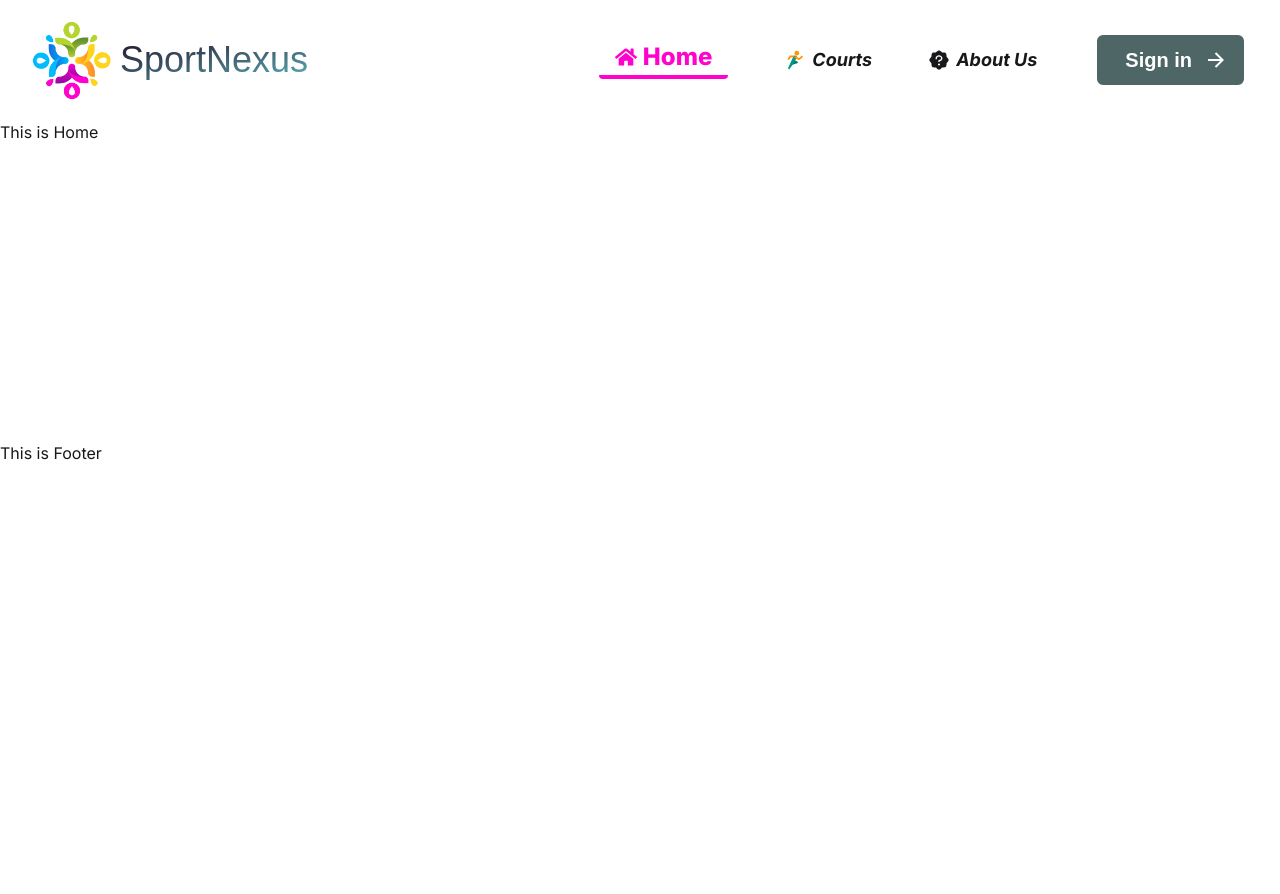
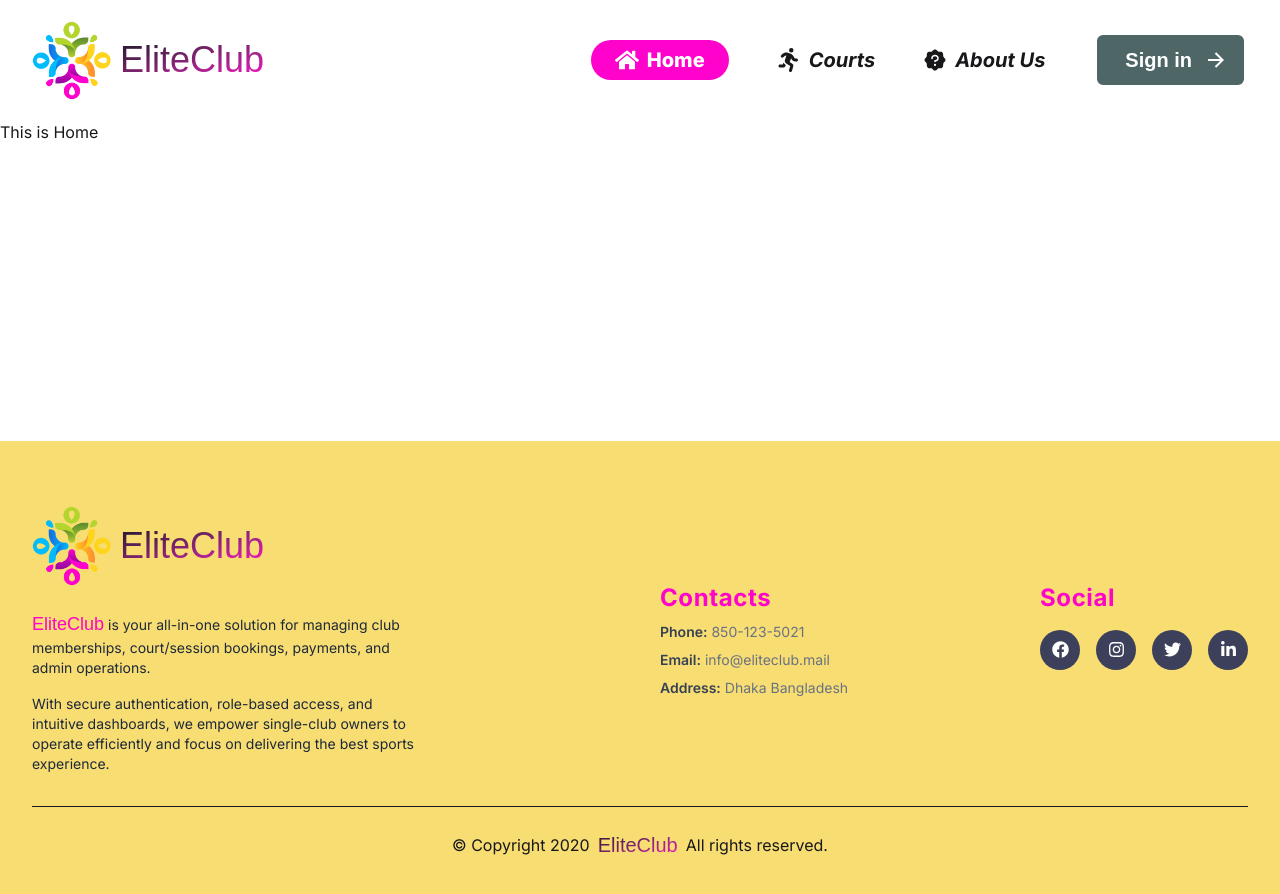
Before and after one commit to ei-shadi/ElitClub, a React (Vite) app: page / in a window 1280 px wide. Shown: the top 894 px of the page. Before the commit the page ends 800 px from the top, so only its background shows below. Built offline with nearby package versions, Linux system fonts and the light colour scheme; a web font is replaced by a local one.

Commit message:
Footer Compeleted

```diff
--- a/index.html
+++ b/index.html
@@ -8,7 +8,7 @@
     <!-- Font Shared -->
     <link href="https://api.fontshare.com/v2/css?f[]=hoover@700&display=swap" rel="stylesheet">
     <meta name="viewport" content="width=device-width, initial-scale=1.0" />
-    <title>SportNexus</title>
+    <title>EliteClub</title>
   </head>
   <body>
     <div id="root"></div>
--- a/src/components/Footer.jsx
+++ b/src/components/Footer.jsx
@@ -1,9 +1,93 @@
-import React from 'react';
+import { Link } from "react-router";
+import Logo from "../assets/Logo.png";
+import SocialBTN from "../shared/SocialBTN";
 
 const Footer = () => {
   return (
-    <div>
-      This is Footer
+    <div className="bg-[#f7dd72]">
+      <div className="px-4 pt-16 mx-auto sm:max-w-xl md:max-w-full lg:max-w-screen-2xl md:px-24 lg:px-8">
+        <div className="grid gap-10 items-center row-gap-6 mb-8 sm:grid-cols-2 lg:grid-cols-4">
+          <div className="sm:col-span-2 items-center">
+            <Link to="/" className="flex items-center gap-2">
+              <img src={Logo} alt="Logo" className="w-20" />
+              <h1 className="text-4xl bg-gradient-to-br from-[#1e152a] to-[#FF02CB] bg-clip-text text-transparent">
+                EliteClub
+              </h1>
+            </Link>
+
+            <div className="mt-6 lg:max-w-sm">
+              <p className="text-sm text-gray-800">
+                <span className="font-hoover text-lg text-[#FF02CB]">EliteClub</span> is your all-in-one solution for managing club memberships, court/session bookings, payments, and admin operations.
+              </p>
+              <p className="mt-4 text-sm text-gray-800">
+                With secure authentication, role-based access, and intuitive dashboards, we empower single-club owners to operate efficiently and focus on delivering the best sports experience.
+              </p>
+            </div>
+          </div>
+
+          {/* Contacts and Social side by side on md+ screens */}
+          <div className="sm:col-span-2 flex flex-col md:flex-row justify-between gap-10">
+            {/* Contacts */}
+            <div className="space-y-2 text-sm">
+              <p className="text-2xl font-bold tracking-wide text-[#FF02CB]">
+                Contacts
+              </p>
+              <div className="flex">
+                <p className="mr-1 text-gray-700 font-semibold">Phone:</p>
+                <a
+                  href="tel:850-123-5021"
+                  aria-label="Our phone"
+                  title="Our phone"
+                  className="transition-colors duration-300 text-gray-500 hover:text-[#FF02CB]"
+                >
+                  850-123-5021
+                </a>
+              </div>
+              <div className="flex">
+                <p className="mr-1 text-gray-700 font-semibold">Email:</p>
+                <a
+                  href="mailto:info@eliteclub.mail"
+                  aria-label="Our email"
+                  title="Our email"
+                  className="transition-colors duration-300 text-gray-500 hover:text-[#FF02CB]"
+                >
+                  info@eliteclub.mail
+                </a>
+              </div>
+              <div className="flex">
+                <p className="mr-1 text-gray-700 font-semibold">Address:</p>
+                <a
+                  href="https://www.google.com/maps"
+                  target="_blank"
+                  rel="noopener noreferrer"
+                  aria-label="Our address"
+                  title="Our address"
+                  className="transition-colors duration-300 text-gray-500 hover:text-[#FF02CB]"
+                >
+                  Dhaka Bangladesh
+                </a>
+              </div>
+            </div>
+
+            {/* Social section */}
+            <div className="text-sm flex flex-col gap-4">
+              <span className="text-2xl font-bold tracking-wide text-[#FF02CB]">
+                Social
+              </span>
+              <SocialBTN />
+            </div>
+          </div>
+        </div>
+
+        {/* Footer bottom section - responsive */}
+        <div className="pt-6 pb-10 border-t flex flex-wrap justify-center items-center gap-2 text-center">
+          <p>© Copyright 2020</p>
+          <h1 className="text-xl bg-gradient-to-br from-[#1e152a] to-[#FF02CB] bg-clip-text text-transparent">
+            EliteClub
+          </h1>
+          <p>All rights reserved.</p>
+        </div>
+      </div>
     </div>
   );
 };
--- a/src/components/Navbar.jsx
+++ b/src/components/Navbar.jsx
@@ -2,16 +2,16 @@ import { useState } from "react";
 import { Link, NavLink } from "react-router";
 import Logo from "../assets/Logo.png";
 import { FaHome } from "react-icons/fa";
-import { FcSportsMode } from "react-icons/fc";
 import { PiSealQuestionFill } from "react-icons/pi";
 import Button from "../shared/Button";
+import { FaPersonRunning } from "react-icons/fa6";
 
 const Navbar = () => {
   const [isMenuOpen, setIsMenuOpen] = useState(false);
 
   const navLinks = [
     { to: "/", title: "Home", icon: FaHome },
-    { to: "/courts", title: "Courts", icon: FcSportsMode },
+    { to: "/courts", title: "Courts", icon: FaPersonRunning },
     { to: "/about-us", title: "About Us", icon: PiSealQuestionFill },
   ];
 
@@ -21,39 +21,37 @@ const Navbar = () => {
         to={to}
         title={title}
         className={({ isActive }) =>
-          `flex items-center gap-1.5 transition-all ${isActive
-            ? "text-2xl font-extrabold text-[#FF02CB] border-b-4 rounded px-4 pb-0.5"
-            : "italic font-bold text-lg hover:text-[#5ab1bb] hover:scale-130 ease-in-out duration-200"
+          `flex items-center gap-2 transition-all ${
+            isActive
+              ? "text-xl font-extrabold text-white bg-[#FF02CB] rounded-4xl px-6 py-1.5"
+              : "italic font-bold text-xl hover:text-[#5ab1bb] hover:scale-125 duration-200"
           }`
         }
         onClick={() => setIsMenuOpen(false)}
       >
-        <Icon size={22} />
+        <Icon size={24} />
         {title}
       </NavLink>
     </li>
   ));
 
   return (
-    <div className="px-10 py-5 mx-auto sm:max-w-xl md:max-w-full lg:max-w-screen-xl md:px-24 lg:px-8">
+    <div className="px-6 py-5 mx-auto sm:max-w-xl md:max-w-full lg:max-w-screen-2xl md:px-24 lg:px-8">
       <div className="relative flex items-center justify-between">
         <Link to="/">
           <div className="flex items-center gap-2">
             <img className="w-14 md:w-20" src={Logo} alt="Logo" />
-            <h1 className="text-4xl hidden md:block bg-gradient-to-br from-[#1e152a] to-[#5ab1bb] bg-clip-text text-transparent">
-              Sport<span className="text-[#5]">Nexus</span>
+            <h1 className="text-3xl md:text-4xl bg-gradient-to-br from-[#1e152a] to-[#FF02CB] bg-clip-text text-transparent">
+              EliteClub
             </h1>
           </div>
         </Link>
 
         {/* Desktop Navigation */}
-        <ul className="items-center hidden space-x-14 lg:flex">
+        <ul className="items-center hidden space-x-12 lg:flex">
           {centerNavLinks}
           <div className="hidden lg:flex">
-            <Link
-              to="/sign-in"
-              title="Sign in"
-            >
+            <Link to="/sign-in" title="Sign in">
               <Button text="Sign in" />
             </Link>
           </div>
@@ -64,7 +62,7 @@ const Navbar = () => {
           <button
             aria-label="Open Menu"
             title="Open Menu"
-            className="p-2 -mr-1 transition duration-200 rounded focus:outline-none focus:shadow-outline hover:bg-deep-purple-50 focus:bg-deep-purple-50"
+            className="p-2 -mr-1 transition duration-200 rounded focus:outline-none hover:bg-gray-100"
             onClick={() => setIsMenuOpen(true)}
           >
             <svg className="w-5 text-gray-600" viewBox="0 0 24 24">
@@ -85,47 +83,51 @@ const Navbar = () => {
         </div>
       </div>
 
-      {/* Slide-in Mobile Menu with Transparent & Blurred Background */}
+      {/* Mobile Slide-in Menu */}
       <div
-        className={`fixed top-0 left-0 z-50 w-full h-screen bg-white/60 backdrop-blur-md transform transition-transform duration-300 ease-in-out ${isMenuOpen ? "translate-x-0" : "-translate-x-full"
+        className={`fixed top-0 left-0 z-50 w-full h-screen bg-white/20 backdrop-blur-md transform transition-transform duration-300 ease-in-out ${
+          isMenuOpen ? "translate-x-0" : "-translate-x-full"
         }`}
       >
-        <div className="p-6 flex flex-col items-center justify-start h-full">
-          <div className="flex items-center justify-between w-full mb-8">
+        <div className="p-6 flex flex-col items-center justify-center h-full">
+          {/* Logo top left */}
+          <div className="absolute top-6 left-6 flex items-center gap-2">
             <Link
               to="/"
               className="flex items-center gap-2"
               onClick={() => setIsMenuOpen(false)}
             >
               <img src={Logo} className="w-14" alt="Logo" />
-              <h1 className="text-3xl font-bold tracking-wide text-gray-800">
-                Sport<span className="text-[#5ab1bb]">Nexus</span>
+              <h1 className="text-3xl md:text-4xl bg-gradient-to-br from-[#1e152a] to-[#FF02CB] bg-clip-text text-transparent">
+                EliteClub
               </h1>
             </Link>
+          </div>
+
+          {/* Close button top right */}
           <button
             aria-label="Close Menu"
             title="Close Menu"
-              className="p-2 transition duration-200 rounded hover:bg-gray-200 focus:bg-gray-200 focus:outline-none focus:shadow-outline"
+            className="absolute top-6 right-6 p-2 transition duration-200 rounded hover:bg-gray-200 focus:outline-none"
             onClick={() => setIsMenuOpen(false)}
           >
             <svg className="w-6 text-gray-600" viewBox="0 0 24 24">
               <path
                 fill="currentColor"
-                  d="M19.7,4.3c-0.4-0.4-1-0.4-1.4,0L12,10.6L5.7,4.3c-0.4-0.4-1-0.4-1.4,0s-0.4,1,0,1.4l6.3,6.3l-6.3,6.3
-                c-0.4,0.4-0.4,1,0,1.4C4.5,19.9,4.7,20,5,20s0.5-0.1,0.7-0.3l6.3-6.3l6.3,6.3c0.2,0.2,0.5,0.3,0.7,0.3s0.5-0.1,0.7-0.3
+                d="M19.7,4.3c-0.4-0.4-1-0.4-1.4,0L12,10.6L5.7,4.3c-0.4-0.4-1-0.4-1.4,0s-0.4,1,0,1.4l6.3,6.3-6.3,6.3
+              c-0.4,0.4-0.4,1,0,1.4C4.5,19.9,4.7,20,5,20s0.5-0.1,0.7-0.3l6.3-6.3 6.3,6.3c0.2,0.2,0.5,0.3,0.7,0.3s0.5-0.1,0.7-0.3
               c0.4-0.4,0.4-1,0-1.4L13.4,12l6.3-6.3C20.1,5.3,20.1,4.7,19.7,4.3z"
               />
             </svg>
           </button>
-          </div>
 
-          <nav className="flex flex-col items-center space-y-6 w-full">
-            <ul className="flex flex-col items-center space-y-4 w-full">{centerNavLinks}</ul>
-            <Link
-              to="/sign-in"
-              onClick={() => setIsMenuOpen(false)}
-            >
-              <Button text="Sign In" />
+          {/* Navigation links vertically centered */}
+          <nav className="flex flex-col items-center space-y-6 w-full mt-12">
+            <ul className="flex flex-col items-center space-y-4 w-full">
+              {centerNavLinks}
+            </ul>
+            <Link to="/sign-in" onClick={() => setIsMenuOpen(false)}>
+              <Button text="Sign In" className="text-lg px-6 py-2" />
             </Link>
           </nav>
         </div>
--- /dev/null
+++ b/src/shared/SocialBTN.css
@@ -0,0 +1,75 @@
+.card {
+  width: fit-content;
+  height: fit-content;
+  background-color: transparent;
+  display: flex;
+  align-items: center;
+  justify-content: center;
+  padding: 15px;
+  gap: 20px;
+}
+
+/* for all social containers */
+.socialContainer {
+  width: 40px;
+  height: 40px;
+  background-color: #3d405b;
+  display: flex;
+  align-items: center;
+  justify-content: center;
+  overflow: hidden;
+  transition-duration: 0.3s;
+  border-radius: 30px;
+  cursor: pointer;
+}
+
+/* Hover effects */
+.containerZero:hover {
+  background-color: #0866FF;
+  transform: scale(1.4);
+}
+.containerOne:hover {
+  background-color: #d62976;
+  transform: scale(1.4);
+}
+
+.containerTwo:hover {
+  background-color: #00acee;
+  transform: scale(1.4);
+}
+
+.containerThree:hover {
+  background-color: #0072b1;
+  transform: scale(1.4);
+}
+
+.containerFour:hover {
+  background-color: #128c7e;
+  transform: scale(1.4);
+}
+
+.socialContainer:active {
+  transform: scale(0.9);
+  transition-duration: 0.3s;
+}
+
+/* Icons */
+.socialIcon {
+  color: white;
+  font-size: 17px;
+}
+
+.socialContainer:hover .socialIcon {
+  animation: slide-in-top 0.3s both;
+}
+
+@keyframes slide-in-top {
+  0% {
+    transform: translateY(-50px);
+    opacity: 0;
+  }
+  100% {
+    transform: translateY(0);
+    opacity: 1;
+  }
+}
--- /dev/null
+++ b/src/shared/SocialBTN.jsx
@@ -0,0 +1,38 @@
+import { FaInstagram, FaTwitter, FaLinkedinIn, FaWhatsapp, FaFacebook } from "react-icons/fa";
+import "./SocialBTN.css";
+import { Link } from "react-router";
+
+const SocialBTN = () => {
+  return (
+    <div className="flex items-center gap-4  md:w-full">
+      <Link
+        to="https://www.facebook.com"
+        target="_blank"
+        className="socialContainer containerZero" aria-label="Instagram">
+        <FaFacebook className="socialIcon" />
+      </Link>
+
+      <Link
+        to="https://www.instagram.com"
+        target="_blank"
+        className="socialContainer containerOne" aria-label="Instagram">
+        <FaInstagram className="socialIcon" />
+      </Link>
+
+      <Link
+        to="https://twitter.com"
+        target="_blank" className="socialContainer containerTwo" aria-label="Twitter">
+        <FaTwitter className="socialIcon" />
+      </Link>
+
+      <Link
+        to="https://www.linkedin.com/in"
+        target="_blank" className="socialContainer containerThree" aria-label="LinkedIn">
+        <FaLinkedinIn className="socialIcon" />
+      </Link>
+
+    </div>
+  );
+};
+
+export default SocialBTN;
```
Lines whose indentation alone changed are shown as unchanged.
